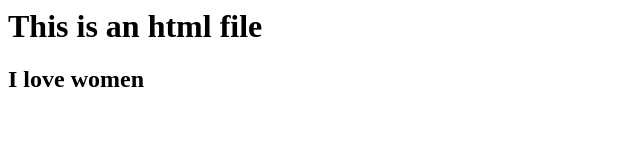
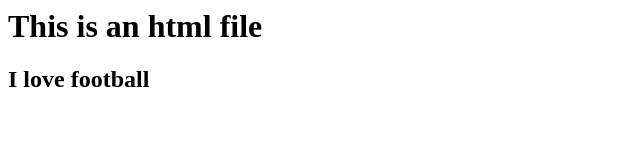
Before and after one commit to mati7122/test_git, a plain HTML site: page index.html in a window 1280 px wide. Shown: the full height of the page, 0-640 px from the left. Drawn offline with Linux system fonts and the light colour scheme.

Commit message:
index.html modified

```diff
--- a/index.html
+++ b/index.html
@@ -4,7 +4,7 @@
 
 <body>
     <h1>This is an html file</h1>
-    <h2>I love women</h2>
+    <h2>I love football</h2>
 </body>
 
 </html>
```
